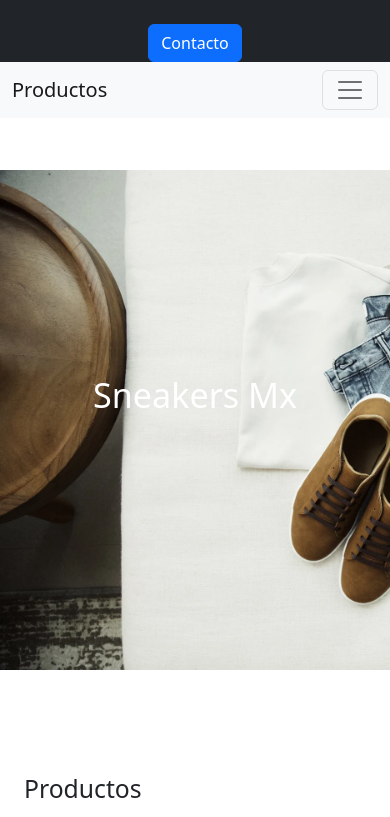
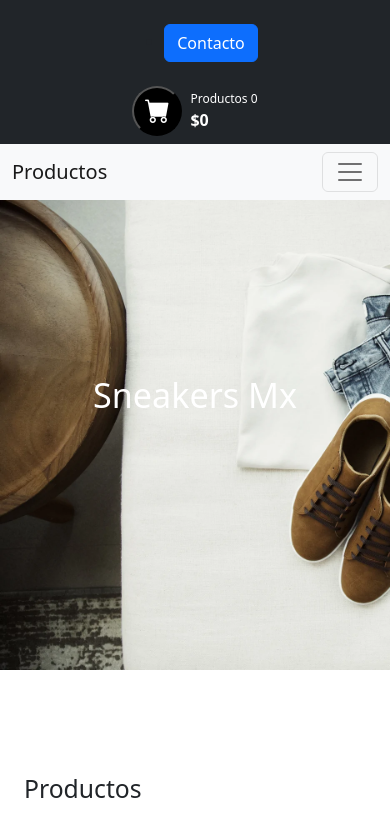
Before and after one commit to vegafer13/Ecommerce-JesusVega, a plain HTML site: page index.html in a window 390 px wide. Shown: the top 817 px of the page. Drawn offline with nearby package versions, Linux system fonts and the light colour scheme; some packages are replaced by stand-ins of ours; a script that the page names is missing.

Commit message:
bugs en mobile

```diff
--- a/index.html
+++ b/index.html
@@ -14,16 +14,16 @@
     <nav class="navbar navbar-dark navbar-expand p-0 bg-dark">
         <div class="container-fluid flex-column flex-md-row">
             <div class="col-md-2">
-                <img  class="d-none d-md-flex mx-2" src="./assets/logo/kisspng-skate-shoe-sneakers-pattern-hot-global-trend-of-white-shoes-5a9e80cb157e16.9157627215203370990881.png" width="100">
+                <img class="d-none d-md-flex" src="./assets/logo/kisspng-skate-shoe-sneakers-pattern-hot-global-trend-of-white-shoes-5a9e80cb157e16.9157627215203370990881.png" width="100">
             </div>
-            <ul class="navbar-nav d-md-flex mr-auto mt-4 my-md-3">
-                <li class="nav-item mx-3">
+            <ul class="col-md-2 d-md-flex mt-4 my-md-3">
+                <li class="nav-item">
                     <button type="button" class="btn btn-primary" data-bs-toggle="modal" data-bs-target="#modalForm">Contacto</button>
                 </li>
             </ul>
             <!-- Carrito de compra -->
-            <div class="col-md-2">
-                <div class="d-flex d-none d-md-flex flex-row align-items-center">
+            <div class="col-md-2 py-2">
+                <div class="d-flex d-md-flex flex-row align-items-center">
                     <button class="shop-bag" type="button" data-bs-toggle="modal" data-bs-target="#modalCart">
                         <i id="openCart" class="bi bi-cart-fill"></i>
                     </button>
```
